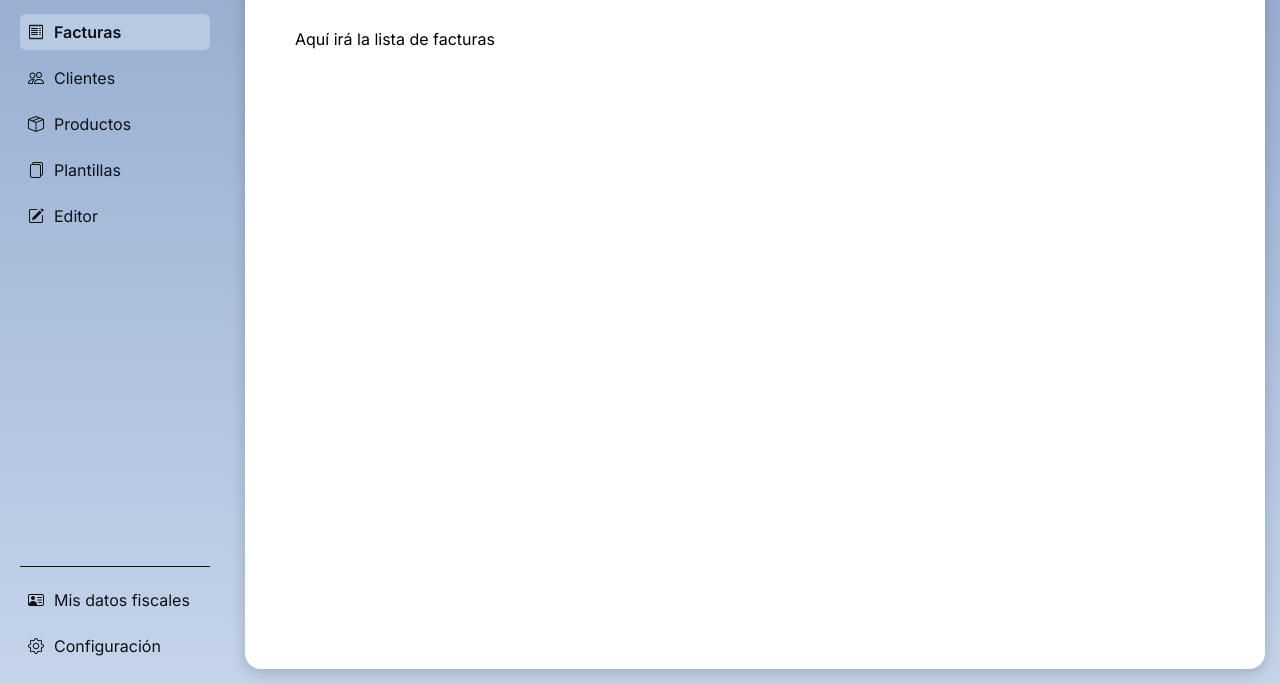
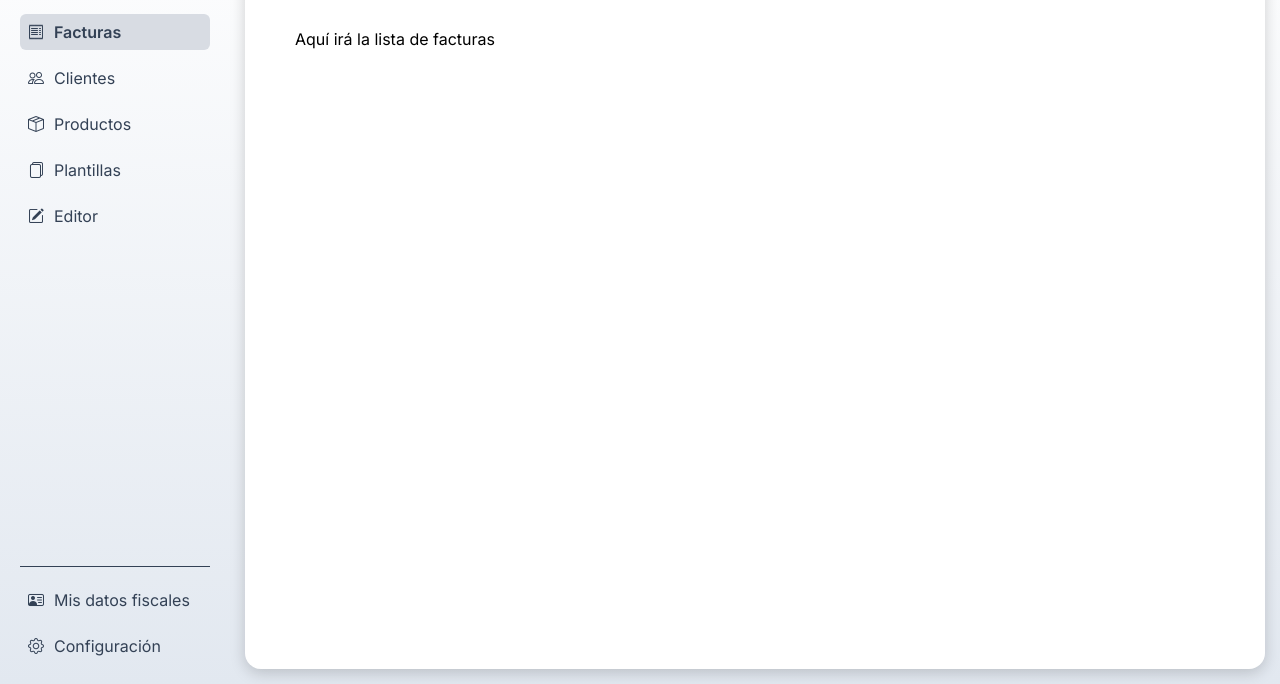
Before and after one commit to PracticasSprinde/invoice-designer, a plain HTML site: page frontend/index.html in a window 1280 px wide. Shown: the part 116-800 px from the top of the page. Drawn offline with nearby package versions, Linux system fonts and the light colour scheme.

Commit message:
Paleta de colores cambiada

```diff
--- a/frontend/css/base.css
+++ b/frontend/css/base.css
@@ -2,33 +2,31 @@
 
 /* Colores generales de la aplicación */
 :root {
-
-    /* Fondo general */
-    --color-primary: #D6D6D6;
-
-    /* Hover */
-    --color-primary-hover: #B8C9E2;
-
-    /* Fondo de la aplicación */
-    --color-background: #D6D6D6;
-    /* Contenido principal */
-    --color-card: #FFFFFF;
+    /* Fondo general y barra lateral un poco más definidos */
+    --color-primary: #EAECEF;        /* Subido ligeramente de tono para ganar contraste */
+    --color-primary-hover: #D8DCE3;  /* Hover más marcado para el menú */
+    --color-background: #EAECEF;
+    --color-card: #FFFFFF;           /* La tarjeta blanca resalta mucho más ahora */
 
     /* Títulos y texto */
-    --color-titles: #EBEBEB;
-    --color-text: #0E1116;
-    --color-text-muted: #777777;
+    --color-titles: #0F172A;         /* Título nítido y potente */
+    --color-text: #334155;
+    --color-text-muted: #64748B;
 
-    /* Color borde */
-    --color-border: #BDBBBD;
+    /* Bordes más visibles para separar mejor los elementos */
+    --color-border: #CBD5E1;
 
-    /* Colores del degradado */
-    --color-gradient-start: #91A9CE;
-    --color-gradient-end: #C5D4EA;
+    /* Cabecera adaptada al nuevo tono */
+    --color-gradient-start: #FFFFFF;
+    --color-gradient-end: #E2E8F0;
+
+    /* Botón principal en Gris Antracita Oscuro */
+    --color-btn: #1E293B;
+    --color-btn-hover: #475569;
+    --color-btn-text: #FFFFFF;
 
     --font-ui: 'Inter', -apple-system, BlinkMacSystemFont, "Segoe UI", Roboto, sans-serif;
 }
-
 
 /* Configuracion del index*/
 * {
--- a/frontend/css/sidebar.css
+++ b/frontend/css/sidebar.css
@@ -34,7 +34,6 @@
     padding: 8px; /*espacio interior*/
     border-radius: 6px; /*redondea esquinas del elemento*/
     color: var(--color-text);
-
     display: flex; /*icono a la do de texto*/
     align-items: center; /*posiciona iconos*/
     gap: 10px;
@@ -50,6 +49,7 @@
 /*estilo al pasar el raton encima*/
 .sidebar nav a:hover {
     background-color: var(--color-primary-hover);
+    color: var(--color-text);
 }
 
 /*linea de separacion*/
```
